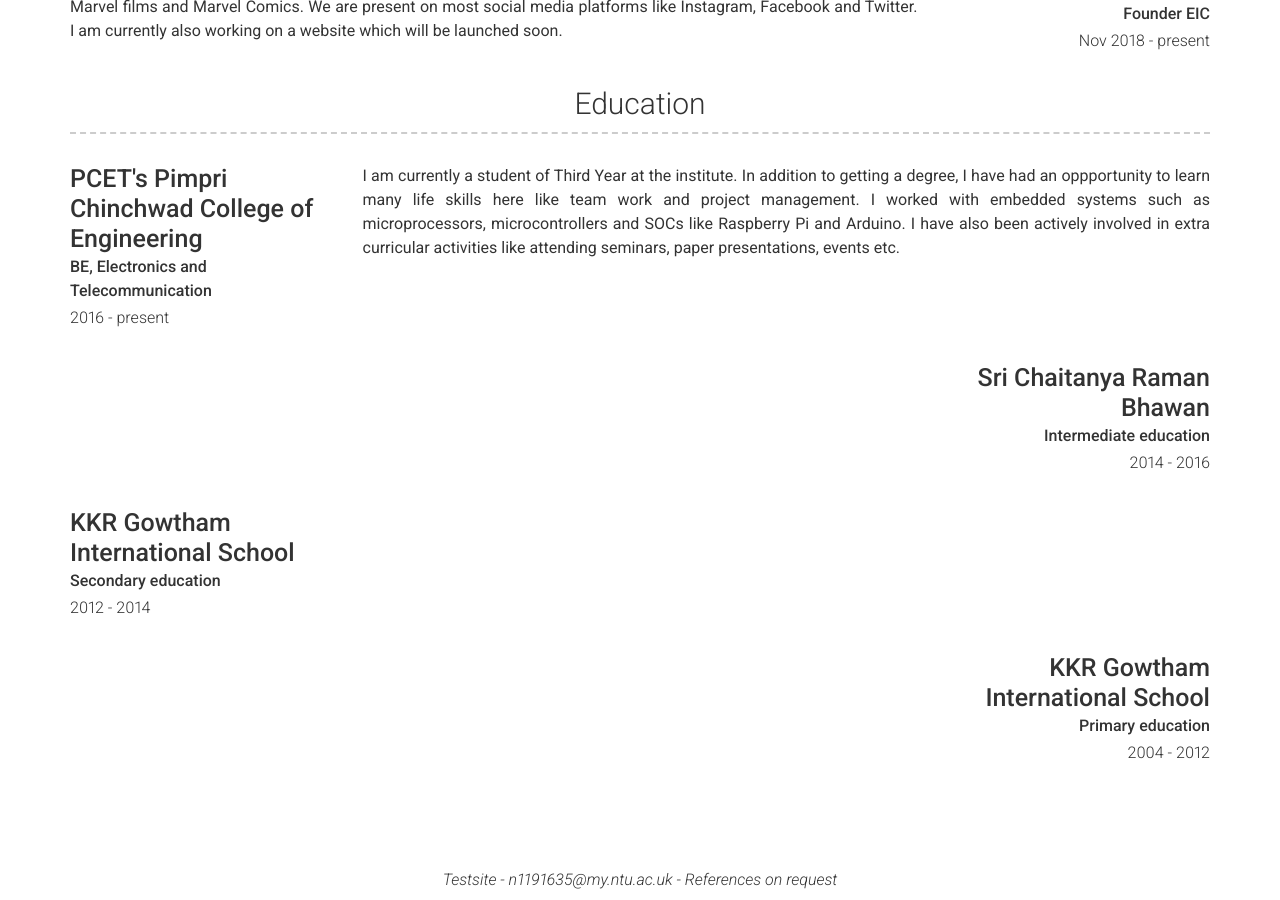
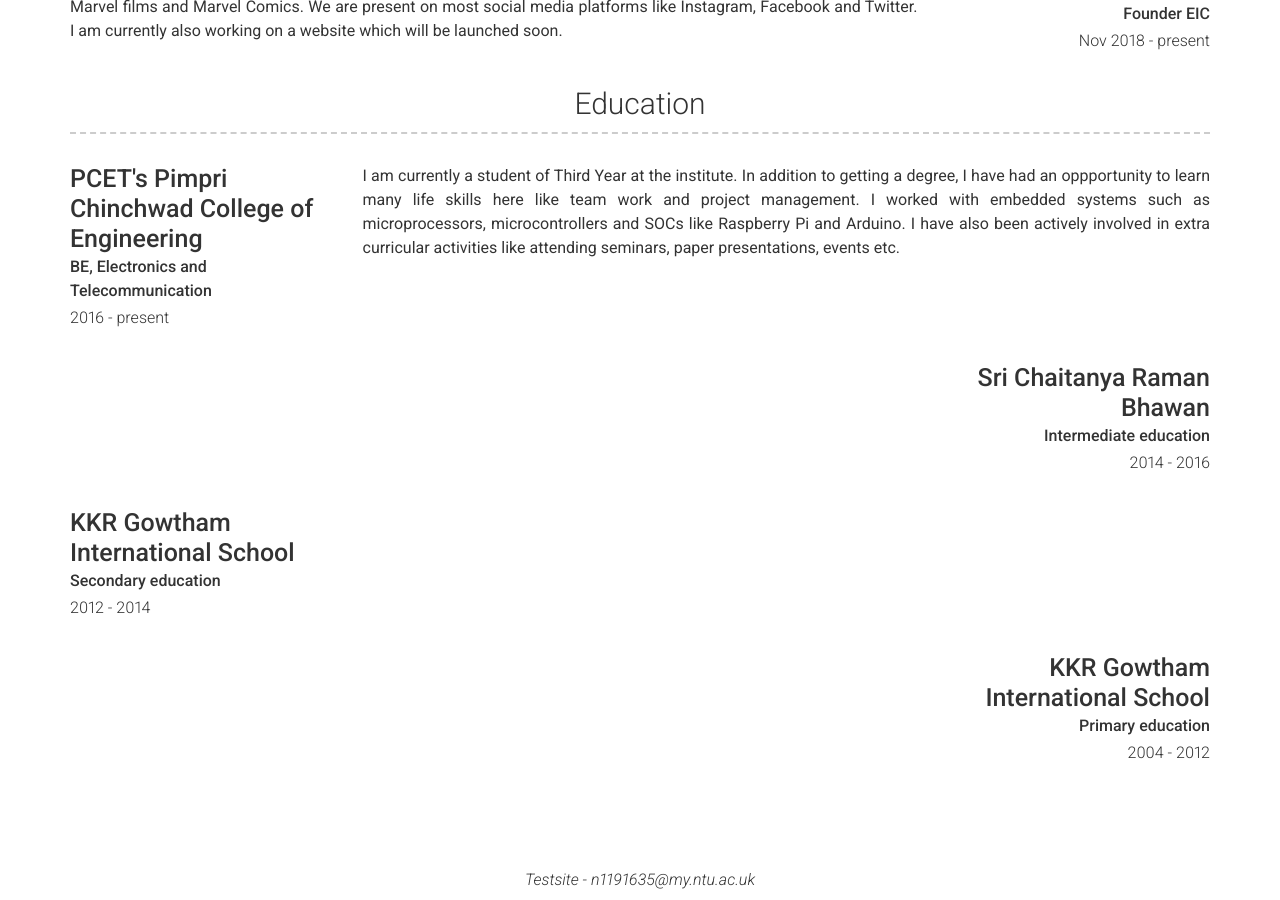
Before and after one commit to APratham/testsite, a Jekyll site: the page built from gh-pages/index.md, in a window 1280 px wide and 900 px high, scrolled down 2399 px. Built offline with Jekyll 4.4.1, drawn with Linux system fonts in a browser that asks for light colours; nearby versions of some CDN libraries.

Commit message:
Update _config.yml

```diff
--- a/gh-pages/_config.yml
+++ b/gh-pages/_config.yml
@@ -69,7 +69,7 @@ about_content: | # this will include new lines to allow paragraphs
 #  Or you could title it **Skills** and write a bit more about things that make you more desirable, like *leadership* or *teamwork*
 
 # Footer
-footer_show_references: true
+footer_show_references: false
 
 # Build settings
 # theme: modern-resume-theme (Use this is you are hosting your resume yourself)
```
